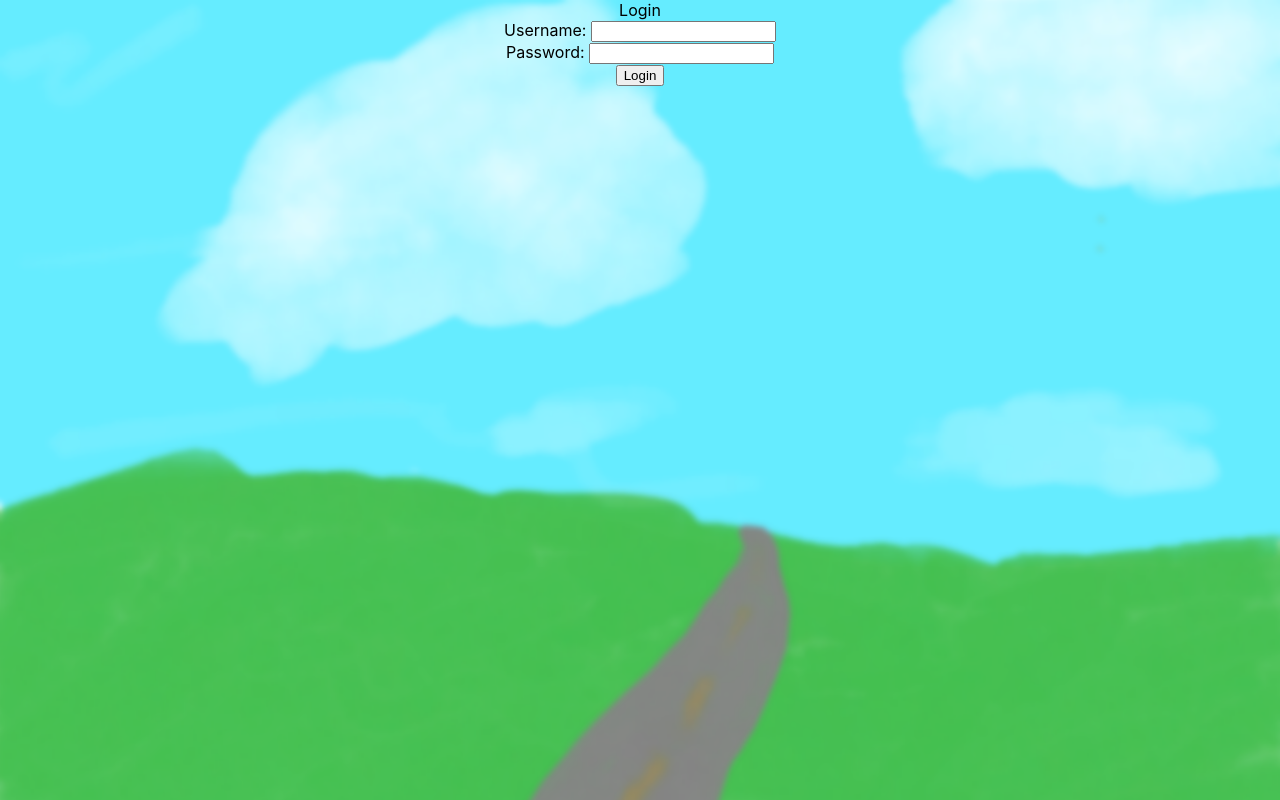
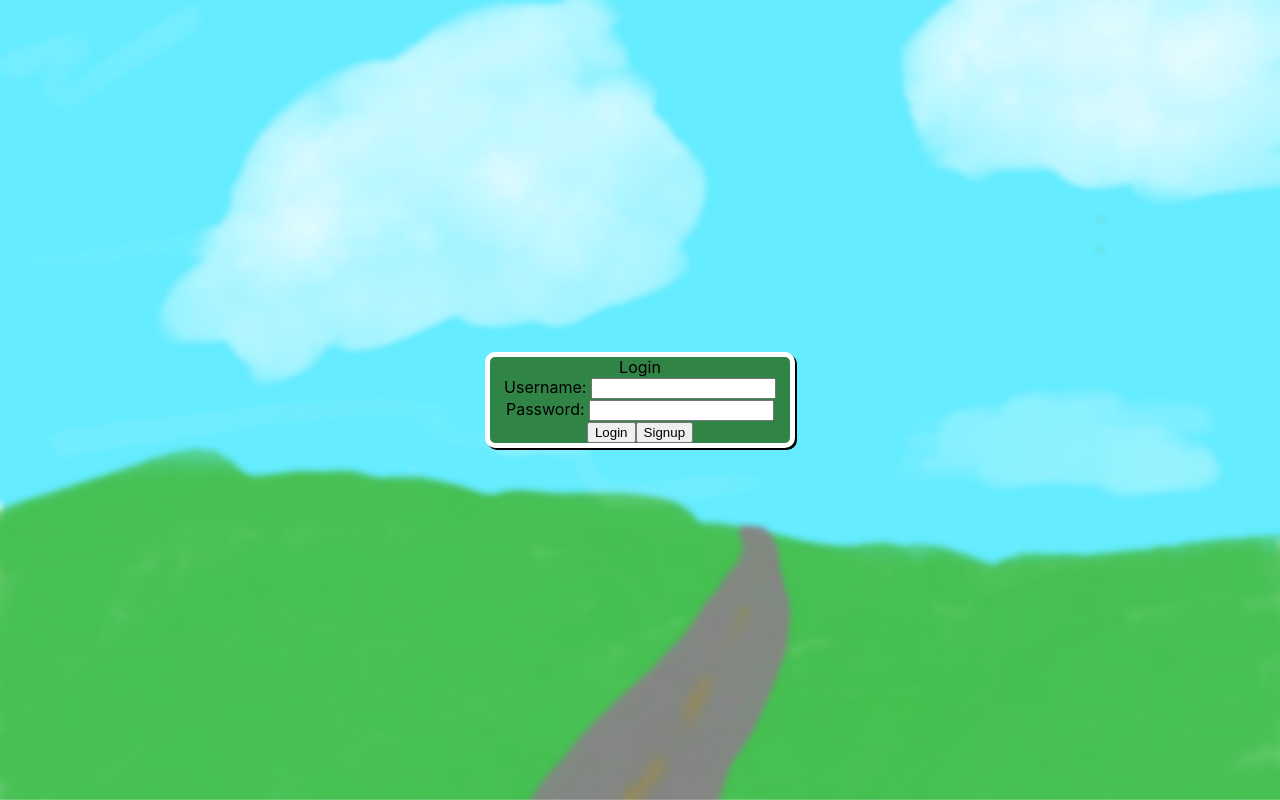
Before and after one commit to keithawess/cookie-delivery, a React (Create React App) app: page /login in a window 1280 px wide. Built offline with nearby package versions, Linux system fonts and the light colour scheme; no server answers.

Commit message:
Adds additional styling / Adds signup btn to login

```diff
--- a/src/App.css
+++ b/src/App.css
@@ -261,13 +261,15 @@ top: 10px;}
 .bg-town {
   background-image: url("./components/townbackdrop.png");
   background-size: cover;
+  background-attachment: fixed;
   height: 100vh;
 }
 
-.bg-street {
+/* .bg-street {
   background-image: url("./components/street.png");
-  background-repeat: repeat-y;
-}
+  background-size: 100%;
+  background-size: cover;
+} */
 
 .bg-sign-green {
   background-color: #308446;
--- a/src/components/CookieBasket/CookieBasket.js
+++ b/src/components/CookieBasket/CookieBasket.js
@@ -7,7 +7,7 @@ function CookieBasket({ cookie }) {
   return (
     <div>
       <div
-        className={`cookie-basket-transition absolute cookie-button ${
+        className={`cookie-basket-transition fixed cookie-button ${
           !hidden ? "cookie-button-up" : ""
         }`}
       >
@@ -24,7 +24,7 @@ function CookieBasket({ cookie }) {
         </button>
       </div>
       <div
-        className={`absolute basket flex wrap cookie-basket-transition ${
+        className={`fixed basket flex wrap cookie-basket-transition ${
           hidden ? "closed" : ""
         }`}
       >
--- a/src/components/Login/Login.js
+++ b/src/components/Login/Login.js
@@ -1,16 +1,18 @@
 import React, { useContext, useState } from "react";
+import { useHistory } from "react-router";
 import { UserContext } from "../../context";
 
 function Login() {
   const [usernameInput, setUsernameInput] = useState("");
   const [passwordInput, setPasswordInput] = useState("");
+  const history = useHistory();
   const [error, setError] = useState("");
   const { initialLogin, username } = useContext(UserContext);
 
   return (
-    <div>
-      Login
-      <form>
+    <div className="landing-page flex">
+      <form className="welcome-sign center bg-sign-green">
+        Login
         <div>
           <label htmlFor="username">Username: </label>
           <input
@@ -21,7 +23,6 @@ function Login() {
             id="username"
           />
         </div>
-
         <div>
           <label htmlFor="password">Password: </label>
           <input
@@ -32,7 +33,6 @@ function Login() {
             }}
           />
         </div>
-
         <button
           onClick={async (e) => {
             e.preventDefault();
@@ -49,6 +49,7 @@ function Login() {
         >
           Login
         </button>
+        <button onClick={()=>{history.push("/signup")}}>Signup</button>
         {error && <div>{error}</div>}
       </form>
     </div>
--- a/src/components/Street/Street.js
+++ b/src/components/Street/Street.js
@@ -7,10 +7,10 @@ function Street() {
   const { neighborhood } = useContext(NeighborContext);
 
   return (
-    <div>
+    <div className="bg-street">
       Street
       <div className="flex width-95 justify-space-evenly">
-        <div className="flex-half flex col">
+        <div className="flex col">
           {neighborhood
             .filter((house, i) => i < 5)
             .map((house, i) => {
@@ -25,7 +25,7 @@ function Street() {
               );
             })}
         </div>
-        <div className="flex-half flex col">
+        <div className="flex col">
           {neighborhood
             .filter((house, i) => i >= 5)
             .map((house, i) => {
```
Also changed, not shown: src/components/street.png.
